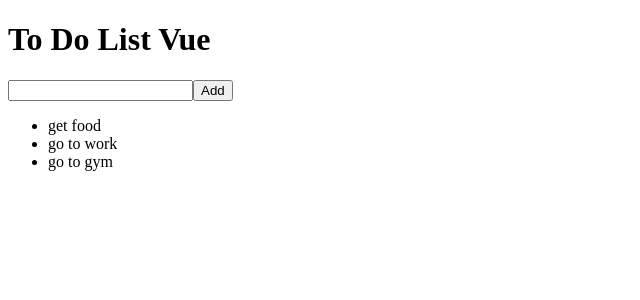
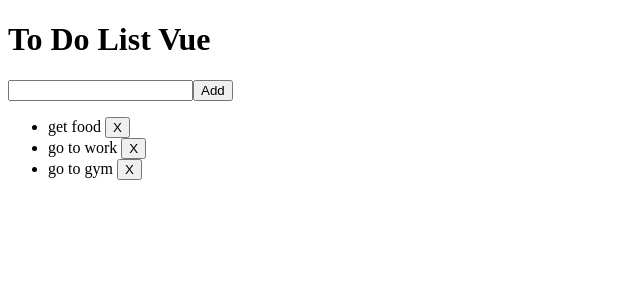
Before and after one commit to Germs31/to-do-list, a Vue app: page / in a window 1280 px wide. Shown: the top 300 px of the page, without its empty margins (0-640 px from the left). Built offline with nearby package versions, Linux system fonts and the light colour scheme.

Commit message:
delete function added

```diff
--- a/src/App.vue
+++ b/src/App.vue
@@ -9,6 +9,9 @@
             <span>
               {{todo.text}}
             </span>
+            <button @click="deleteToDo()">
+              X
+            </button>
           </li>
         </ul>
       </div>
@@ -37,7 +40,7 @@ export default {
       }),
       this.newToDo =''
     },
-    delete(i) {
+    deleteToDo(i) {
       this.existingToDo.splice(i, 1)
     }
   }
```
